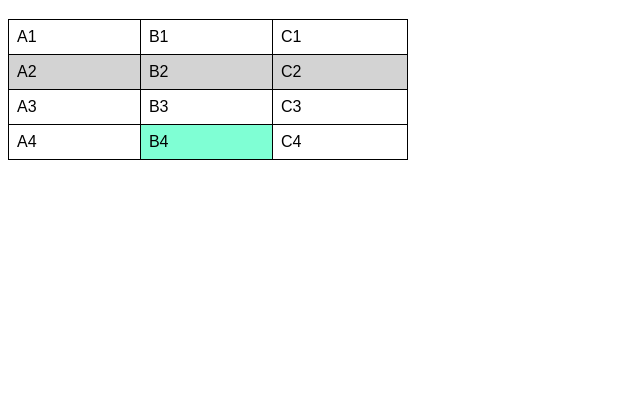
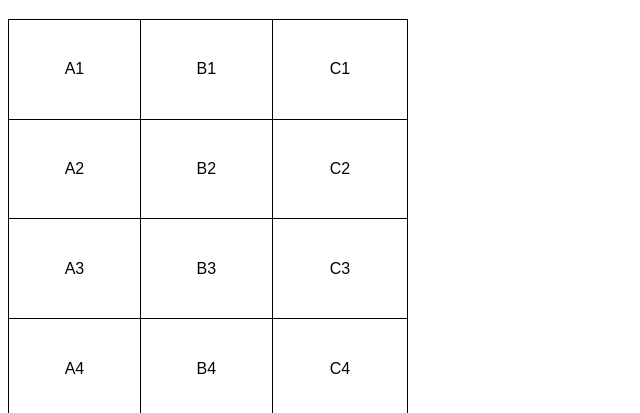
Before and after one commit to AzeveDoug/Html-css, a plain HTML site: page Exercicios/ex023/tabela001.html in a window 1280 px wide. Shown: the part 61-474 px from the top of the page, without its empty margins (0-640 px from the left). Drawn offline with Linux system fonts and the light colour scheme.

Commit message:
tabela 001

```diff
--- a/Exercicios/ex023/tabela001.html
+++ b/Exercicios/ex023/tabela001.html
@@ -11,20 +11,15 @@
 
         table {
             width: 400px;
+            height: 400px;
             border-collapse: collapse;
-        }
-
-        tr.linha {
-            background-color: lightgray;
         }
 
         td {
             border: 1px solid black;
             padding: 8px;
-        }
-
-        td.dado {
-            background-color: aquamarine;
+            text-align: center; /* Alinhamento horizontal*/
+            vertical-align: middle;
         }
     </style>
 </head>
@@ -53,7 +48,7 @@
                 C1
             </td>
         </tr>
-        <tr class="linha">
+        <tr>
             <td>
                 A2
             </td>
@@ -79,7 +74,7 @@
             <td>
                 A4
             </td>
-            <td class="dado">
+            <td>
                 B4
             </td>
             <td>
```
